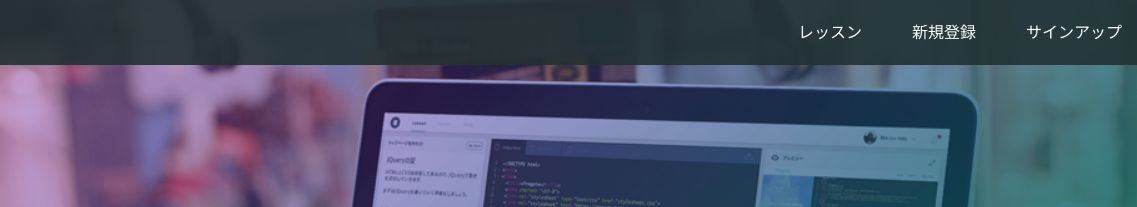
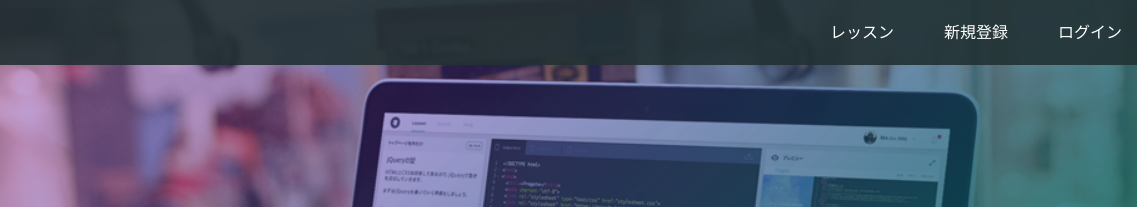
Before and after one commit to moriayaa/prog-8.github.io, a plain HTML site: page index.html in a window 1280 px wide. Shown: the top 207 px of the page, 143-1280 px from the left. Drawn offline with Linux system fonts and the light colour scheme.

Commit message:
Update index.html

```diff
--- a/index.html
+++ b/index.html
@@ -17,7 +17,7 @@
       <div class="header-right">
         <a href="#">レッスン</a>
         <a href="#">新規登録</a>
-        <a href="#" class="login">サインアップ</a>
+        <a href="#" class="login">ログイン</a>
       </div>
     </div>
   </header>
```
